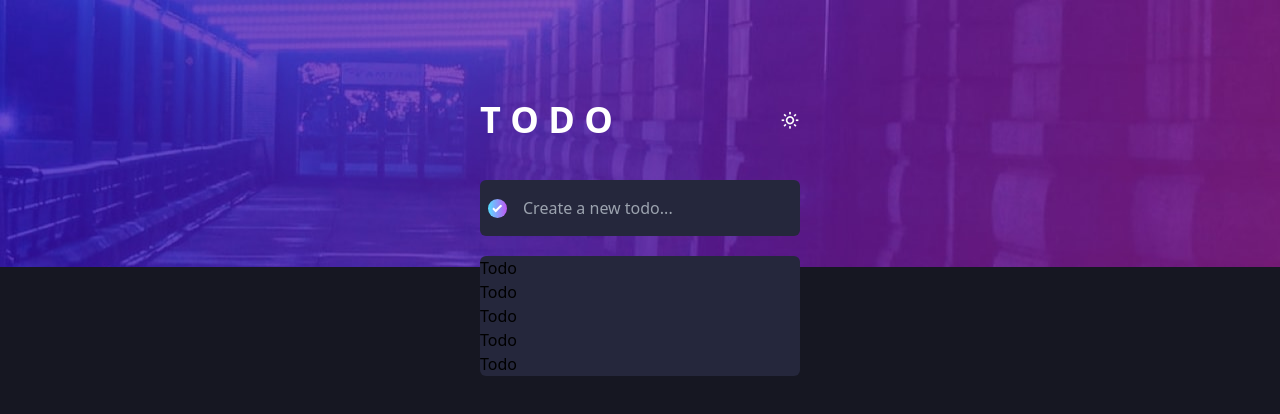
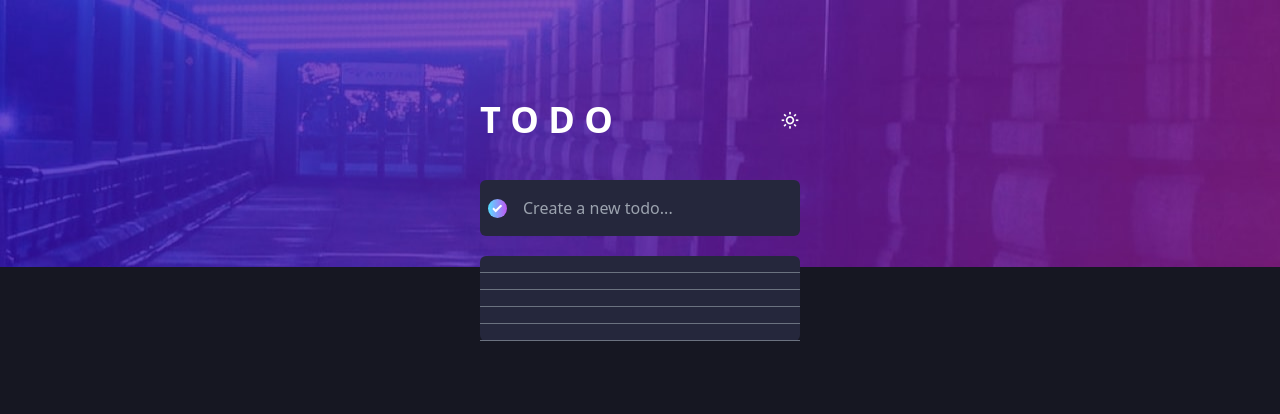
Before and after one commit to 04stefke/todo-app-challenge, a React (Vite) app: page / in a window 1280 px wide. Shown: the top 414 px of the page. Built offline with nearby package versions, Linux system fonts and the light colour scheme.

Commit message:
styled todolist and styling todo

```diff
--- a/src/components/Todo.jsx
+++ b/src/components/Todo.jsx
@@ -2,7 +2,9 @@ import React from 'react'
 
 const Todo = () => {
   return (
-	<div>Todo</div>
+	<div className='px-2 py-2 border-b border-gray-500 cursor-pointer text-white flex items-center gap-3 w-full'>
+
+  </div>
   )
 }
 
--- a/src/components/TodoList.jsx
+++ b/src/components/TodoList.jsx
@@ -2,7 +2,7 @@ import React from 'react'
 import Todo from './Todo'
 const TodoList = () => {
   return (
-	<div className='bg-dark-backgroundColor2 rounded-md'>
+	<div className='bg-dark-backgroundColor2 rounded-md flex flex-col justify-center'>
     <Todo/>
     <Todo/>
     <Todo/>
```
